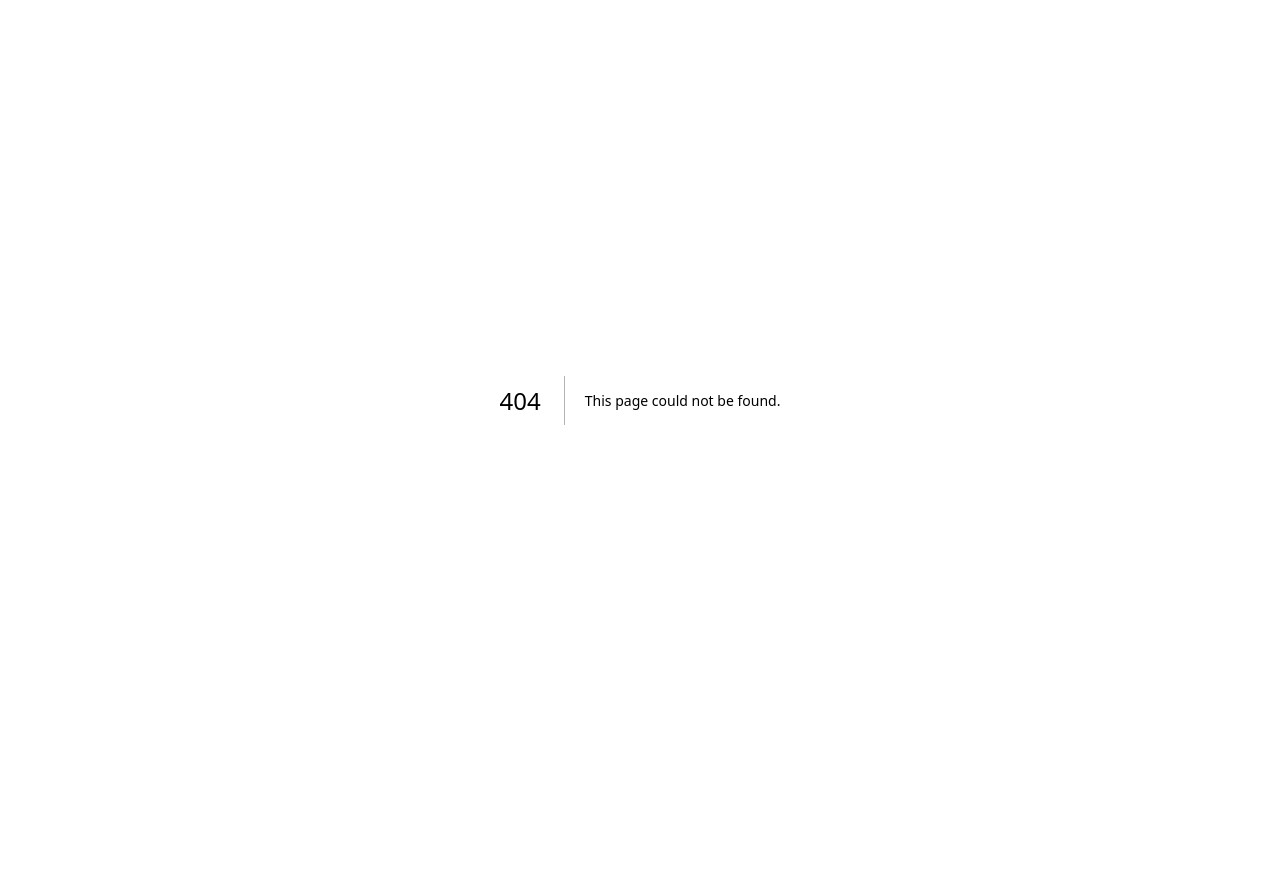
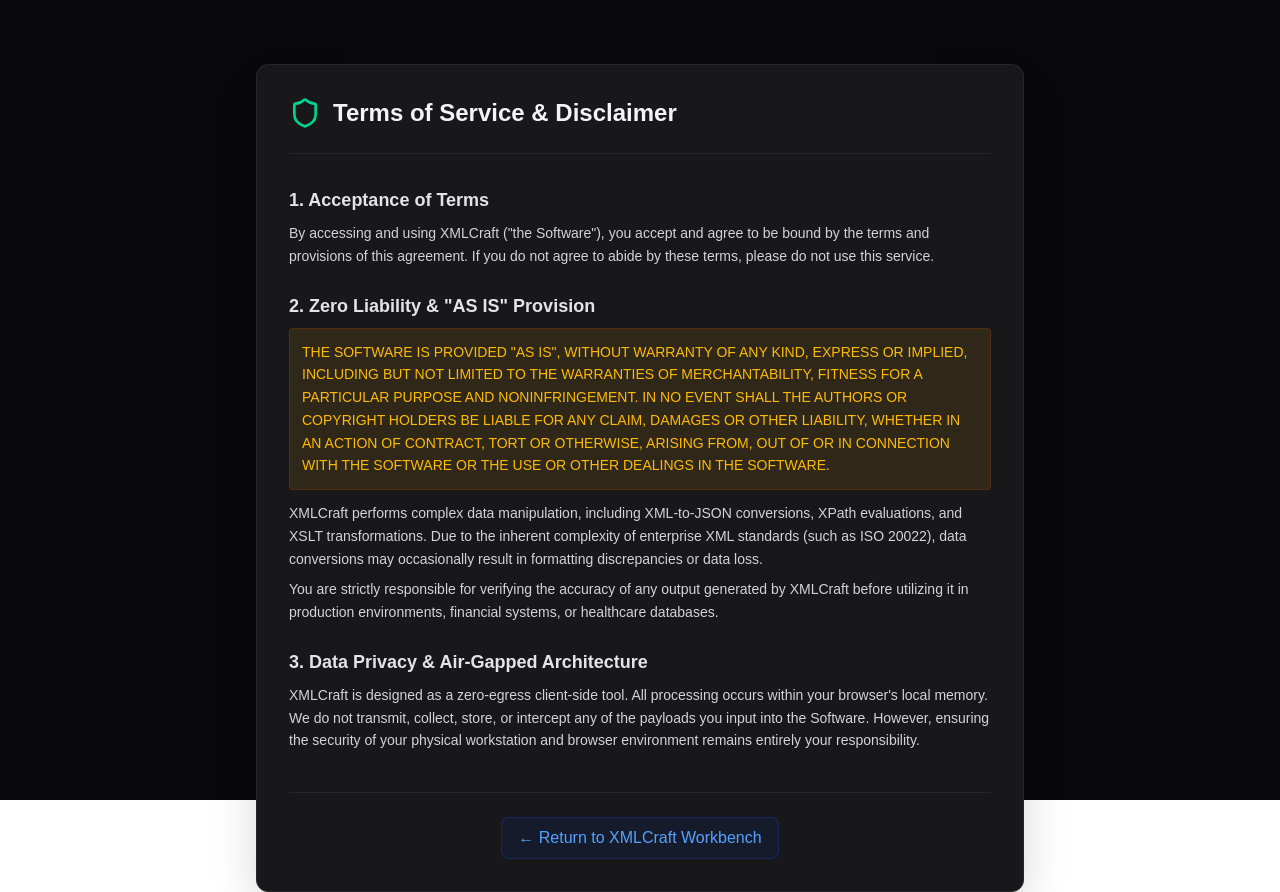
Before and after one commit to KaviAbhishekVenkat/xmlcraft, a Next.js app: page /terms in a window 1280 px wide. Before the commit this address had no page. Before the commit the page ends 800 px from the top, so only its background shows below. Built offline with nearby package versions, Linux system fonts and the light colour scheme.

Commit message:
feat: add terms of service and first-time disclaimer modal

```diff
--- a/src/app/page.tsx
+++ b/src/app/page.tsx
@@ -7,6 +7,7 @@ import { TreePane } from '../components/TreePane';
 import { XPathBar } from '../components/XPathBar';
 import { JsonConverter } from '../components/JsonConverter';
 import { XSLTModal } from '../components/XSLTModal';
+import { TosModal } from '../components/TosModal';
 import { useXmlStore } from '../store/useXmlStore';
 
 export default function Home() {
@@ -41,6 +42,7 @@ export default function Home() {
 
       {isJsonOpen && <JsonConverter onClose={() => setJsonOpen(false)} />}
       {isXsltOpen && <XSLTModal onClose={() => setXsltOpen(false)} />}
+      <TosModal />
     </div>
   );
 }
--- /dev/null
+++ b/src/app/terms/page.tsx
@@ -0,0 +1,44 @@
+import Link from 'next/link';
+import { Shield } from 'lucide-react';
+
+export default function TermsPage() {
+  return (
+    <div className="min-h-screen bg-zinc-950 text-zinc-300 font-sans p-8 md:p-16">
+      <div className="max-w-3xl mx-auto bg-zinc-900 border border-zinc-800 p-8 rounded-xl shadow-2xl">
+
+        <div className="flex items-center space-x-3 mb-8 pb-6 border-b border-zinc-800">
+          <Shield className="w-8 h-8 text-emerald-400" />
+          <h1 className="text-2xl font-bold text-zinc-100">Terms of Service & Disclaimer</h1>
+        </div>
+
+        <div className="space-y-6 text-sm leading-relaxed">
+          <section>
+            <h2 className="text-lg font-semibold text-zinc-200 mb-2">1. Acceptance of Terms</h2>
+            <p>By accessing and using XMLCraft ("the Software"), you accept and agree to be bound by the terms and provisions of this agreement. If you do not agree to abide by these terms, please do not use this service.</p>
+          </section>
+
+          <section>
+            <h2 className="text-lg font-semibold text-zinc-200 mb-2">2. Zero Liability & "AS IS" Provision</h2>
+            <p className="text-amber-400 font-medium bg-amber-400/10 p-3 rounded border border-amber-900/50 mb-3">
+              THE SOFTWARE IS PROVIDED "AS IS", WITHOUT WARRANTY OF ANY KIND, EXPRESS OR IMPLIED, INCLUDING BUT NOT LIMITED TO THE WARRANTIES OF MERCHANTABILITY, FITNESS FOR A PARTICULAR PURPOSE AND NONINFRINGEMENT. IN NO EVENT SHALL THE AUTHORS OR COPYRIGHT HOLDERS BE LIABLE FOR ANY CLAIM, DAMAGES OR OTHER LIABILITY, WHETHER IN AN ACTION OF CONTRACT, TORT OR OTHERWISE, ARISING FROM, OUT OF OR IN CONNECTION WITH THE SOFTWARE OR THE USE OR OTHER DEALINGS IN THE SOFTWARE.
+            </p>
+            <p>XMLCraft performs complex data manipulation, including XML-to-JSON conversions, XPath evaluations, and XSLT transformations. Due to the inherent complexity of enterprise XML standards (such as ISO 20022), data conversions may occasionally result in formatting discrepancies or data loss.</p>
+            <p className="mt-2 font-medium">You are strictly responsible for verifying the accuracy of any output generated by XMLCraft before utilizing it in production environments, financial systems, or healthcare databases.</p>
+          </section>
+
+          <section>
+            <h2 className="text-lg font-semibold text-zinc-200 mb-2">3. Data Privacy & Air-Gapped Architecture</h2>
+            <p>XMLCraft is designed as a zero-egress client-side tool. All processing occurs within your browser's local memory. We do not transmit, collect, store, or intercept any of the payloads you input into the Software. However, ensuring the security of your physical workstation and browser environment remains entirely your responsibility.</p>
+          </section>
+        </div>
+
+        <div className="mt-10 pt-6 border-t border-zinc-800 text-center">
+          <Link href="/" className="inline-flex items-center space-x-2 text-blue-400 hover:text-blue-300 transition-colors bg-blue-950/30 px-4 py-2 rounded-lg border border-blue-900/50">
+            <span>&larr; Return to XMLCraft Workbench</span>
+          </Link>
+        </div>
+
+      </div>
+    </div>
+  );
+}
--- /dev/null
+++ b/src/components/TosModal.tsx
@@ -0,0 +1,65 @@
+import { useState, useEffect } from 'react';
+import { ShieldAlert, CheckCircle2 } from 'lucide-react';
+import Link from 'next/link';
+
+export function TosModal() {
+  const [show, setShow] = useState(false);
+
+  useEffect(() => {
+    const accepted = localStorage.getItem('xmlcraft_tos_accepted');
+    if (!accepted) {
+      setShow(true);
+    }
+  }, []);
+
+  if (!show) return null;
+
+  return (
+    <div className="fixed inset-0 z-[100] bg-black/90 flex items-center justify-center p-4 backdrop-blur-sm">
+      <div className="bg-zinc-950 border border-zinc-800 p-6 rounded-xl max-w-lg w-full shadow-2xl relative overflow-hidden">
+
+        {/* Decorative background glow */}
+        <div className="absolute top-0 left-1/2 -translate-x-1/2 w-full h-1 bg-gradient-to-r from-transparent via-amber-500 to-transparent opacity-50"></div>
+
+        <div className="flex items-center space-x-3 text-amber-500 mb-5">
+          <ShieldAlert className="w-8 h-8 shrink-0" />
+          <h2 className="text-xl font-bold tracking-tight">Important Disclaimer</h2>
+        </div>
+
+        <div className="text-sm text-zinc-300 space-y-4 mb-8">
+          <p>
+            Welcome to XMLCraft. Before you begin using this zero-egress data studio, you must acknowledge our liability policies.
+          </p>
+          <div className="bg-zinc-900 border border-zinc-800 p-4 rounded-lg space-y-3">
+             <p className="flex items-start">
+               <span className="text-amber-500 mr-2 mt-0.5">•</span>
+               <span><strong>No Warranty:</strong> The tool is provided "AS IS". We accept absolutely no liability for data loss, financial loss, or parsing discrepancies.</span>
+             </p>
+             <p className="flex items-start">
+               <span className="text-amber-500 mr-2 mt-0.5">•</span>
+               <span><strong>Verify Conversions:</strong> Complex XML to JSON translations or XSLT manipulations can edge-case. Always manually verify output before deploying to production systems.</span>
+             </p>
+             <p className="flex items-start">
+               <span className="text-emerald-500 mr-2 mt-0.5"><CheckCircle2 className="w-3.5 h-3.5" /></span>
+               <span><strong>100% Private:</strong> Your payloads never leave your browser. Zero tracking. Zero servers.</span>
+             </p>
+          </div>
+
+          <p className="text-xs text-zinc-500 text-center">
+            By proceeding, you agree to our <Link href="/terms" className="text-blue-400 hover:underline" target="_blank">Terms of Service</Link>.
+          </p>
+        </div>
+
+        <button
+          onClick={() => {
+            localStorage.setItem('xmlcraft_tos_accepted', 'true');
+            setShow(false);
+          }}
+          className="w-full bg-blue-600 hover:bg-blue-700 text-white font-semibold py-3 rounded-lg transition-colors flex items-center justify-center space-x-2"
+        >
+          <span>I Understand & Accept</span>
+        </button>
+      </div>
+    </div>
+  );
+}
```
